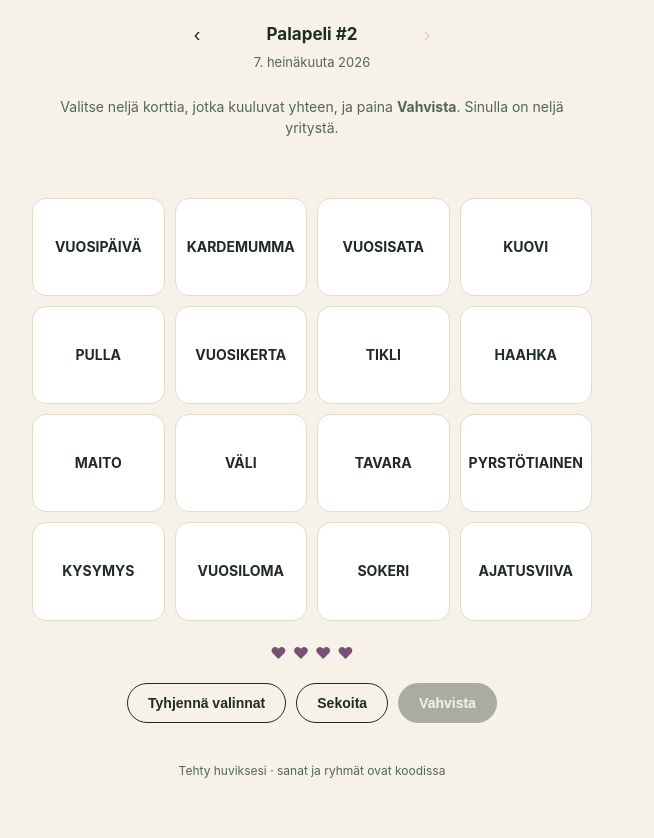
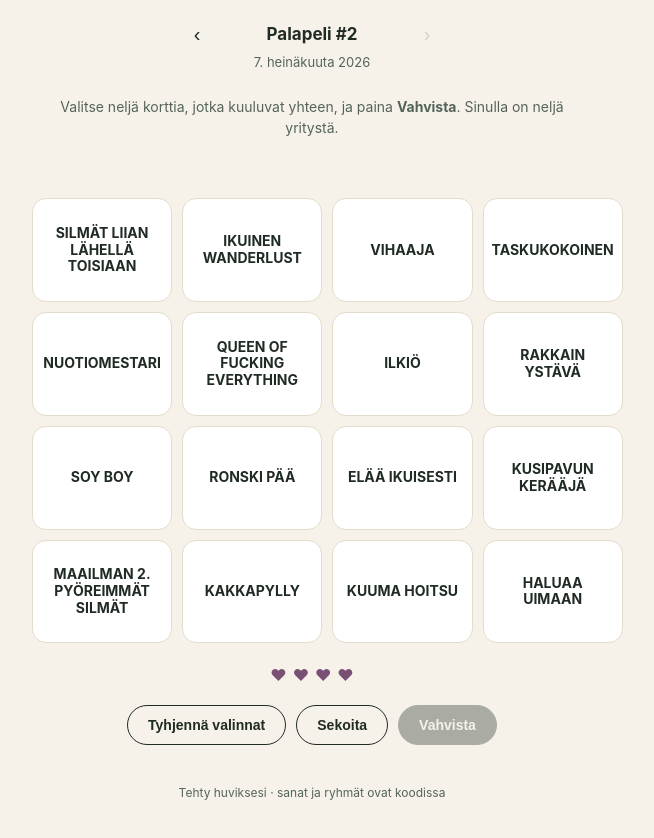
Before and after one commit to krs2/yhteydet, a plain HTML site: page index.html in a window 1280 px wide. Shown: the part 96-934 px from the top of the page, without its empty margins (328-982 px from the left). Drawn offline with Linux system fonts and the light colour scheme.

Commit message:
Update index.html

```diff
--- a/index.html
+++ b/index.html
@@ -393,24 +393,24 @@ const PUZZLES = [
     date: "2026-07-07",
     groups: [
       {
-        category: "Lintulajeja",
+        category: "Inka",
         color: 1,
-        words: ["KUOVI", "TIKLI", "HAAHKA", "PYRSTÖTIAINEN"]
+        words: ["TASKUKOKOINEN", "ILKIÖ", "RAKKAIN YSTÄVÄ", "KUSIPAVUN KERÄÄJÄ"]
       },
       {
-        category: "Kahvin ystäviä",
+        category: "Kalle",
         color: 2,
-        words: ["MAITO", "KARDEMUMMA", "PULLA", "SOKERI"]
+        words: ["SOY BOY", "IKUINEN WANDERLUST", "NUOTIOMESTARI", "KUUMA HOITSU"]
       },
       {
-        category: "___ MERKKI",
+        category: "Naali",
         color: 3,
-        words: ["VÄLI", "KYSYMYS", "TAVARA", "AJATUSVIIVA"]
+        words: ["RONSKI PÄÄ", "MAAILMAN 2. PYÖREIMMÄT SILMÄT", "ELÄÄ IKUISESTI", "HALUAA UIMAAN"]
       },
       {
-        category: "Sanoja, joissa on VUOSI",
+        category: "Saimaa",
         color: 4,
-        words: ["VUOSISATA", "VUOSIKERTA", "VUOSIPÄIVÄ", "VUOSILOMA"]
+        words: ["VIHAAJA", "QUEEN OF FUCKING EVERYTHING", "SILMÄT LIIAN LÄHELLÄ TOISIAAN", "KAKKAPYLLY"]
       }
     ]
   }
```
